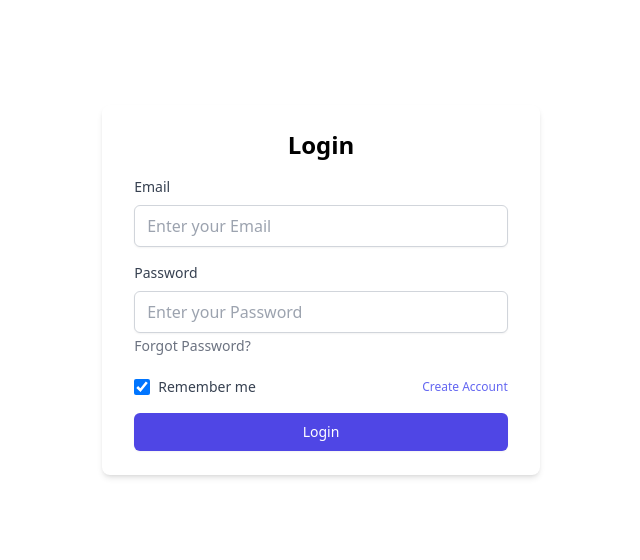
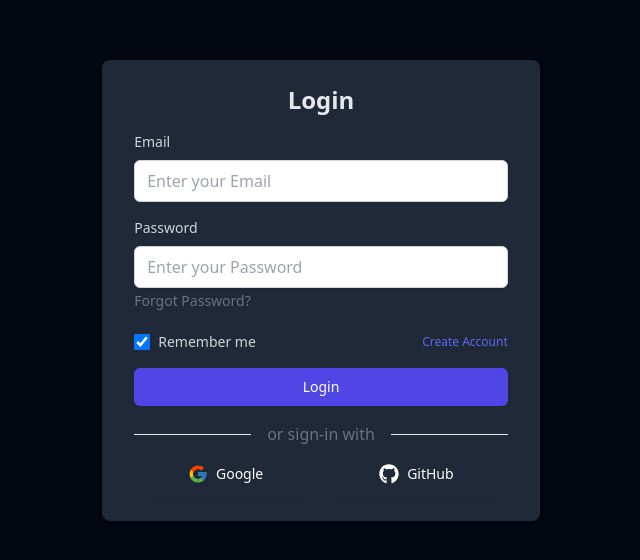
Before and after one commit to Abrham-m/Generative-AI, a React (Create React App) app in the folder client/: page /login in a window 1280 px wide. Shown: the part 110-670 px from the top of the page, without its empty margins (319-959 px from the left). Built offline with nearby package versions, Linux system fonts and the light colour scheme.

Commit message:
login theme is fixed

```diff
--- a/client/src/Components/Login.jsx
+++ b/client/src/Components/Login.jsx
@@ -1,16 +1,18 @@
 import React from "react";
-// import "./Login.css";
+import { Link } from "react-router-dom";
+import { FcGoogle } from "react-icons/fc";
+import { FaGithub } from "react-icons/fa";
 
 const LoginForm = () => {
   return (
-    <div className="min-h-screen flex justify-center items-center w-full dark:bg-gray-950">
-      <div className="bg-white dark:bg-gray-800 shadow-md rounded-lg px-8 py-6 max-w-md">
-        <h1 className="text-2xl font-bold text-center mb-4 dark:text-gray-200 ">
+    <div className="min-h-screen flex justify-center items-center w-full bg-gray-950">
+      <div className="bg-gray-800 shadow-md rounded-lg px-8 py-6 max-w-md">
+        <h1 className="text-2xl font-bold text-center mb-4 text-gray-200 ">
           Login
         </h1>
         <form action="#">
           <div className="mb-4">
-            <label className="block text-sm font-medium text-gray-700 dark:text-gray-300 mb-2">
+            <label className="block text-sm font-medium text-gray-300 mb-2">
               Email
             </label>
             <input
@@ -22,7 +24,7 @@ const LoginForm = () => {
           </div>
 
           <div className="mb-5">
-            <label className="block text-sm font-medium text-gray-700 dark:text-gray-300 mb-2">
+            <label className="block text-sm font-medium text-gray-300  mb-2">
               Password
             </label>
             <input
@@ -44,21 +46,21 @@ const LoginForm = () => {
                 type="checkbox"
                 id="remember"
                 className="w-4 h-4 rounded border-gray-300 text-indigo-600 focus:ring-indigo-500 focus:outline-none"
-                checked
+                defaultChecked
               />
               <label
                 for="remember"
-                className="ml-2 block text-sm text-gray-700 dark:text-gray-300"
+                className="ml-2 block text-sm text-gray-300 "
               >
                 Remember me
               </label>
             </div>
-            <a
-              href="ref"
+            <Link
+              to="/register"
               className="text-xs text-indigo-500 hover:text-indigo-700 focus:outline-none focus:ring-2 focus:offset-2 focus:ring-indigo-500"
             >
               Create Account
-            </a>
+            </Link>
           </div>
           <button
             type="submit"
@@ -67,6 +69,26 @@ const LoginForm = () => {
             Login
           </button>
         </form>
+        <div class="flex flex-row justify-center my-4">
+          <span class="absolute bg-gray-800 px-4 text-gray-500">
+            or sign-in with
+          </span>
+          <div class="w-full bg-gray-200 mt-3 h-px"></div>
+        </div>
+        <div class="flex flex-row justify-center items-center gap-2">
+          <button className="w-1/2 mx-3 flex justify-center py-3 px-4 border border-transparent rounded-lg shadow-sm text-sm font-medium text-white bg-blueness/[0.7] hover:bg-blueness/[1] focus:outline-none focus:ring-2 focus:ring-offset-2 focus:ring-blueness">
+            <span className="mr-2">
+              <FcGoogle size={20} />
+            </span>{" "}
+            Google
+          </button>
+          <button className="w-1/2 mx-3 flex justify-center py-3 px-4 border border-transparent rounded-lg shadow-sm text-sm font-medium text-white bg-blueness/[0.7] hover:bg-blueness/[1] focus:outline-none focus:ring-2 focus:ring-offset-2 focus:ring-blueness">
+            <span className="mr-2">
+              <FaGithub size={20} />
+            </span>{" "}
+            GitHub
+          </button>
+        </div>
       </div>
     </div>
   );
```
